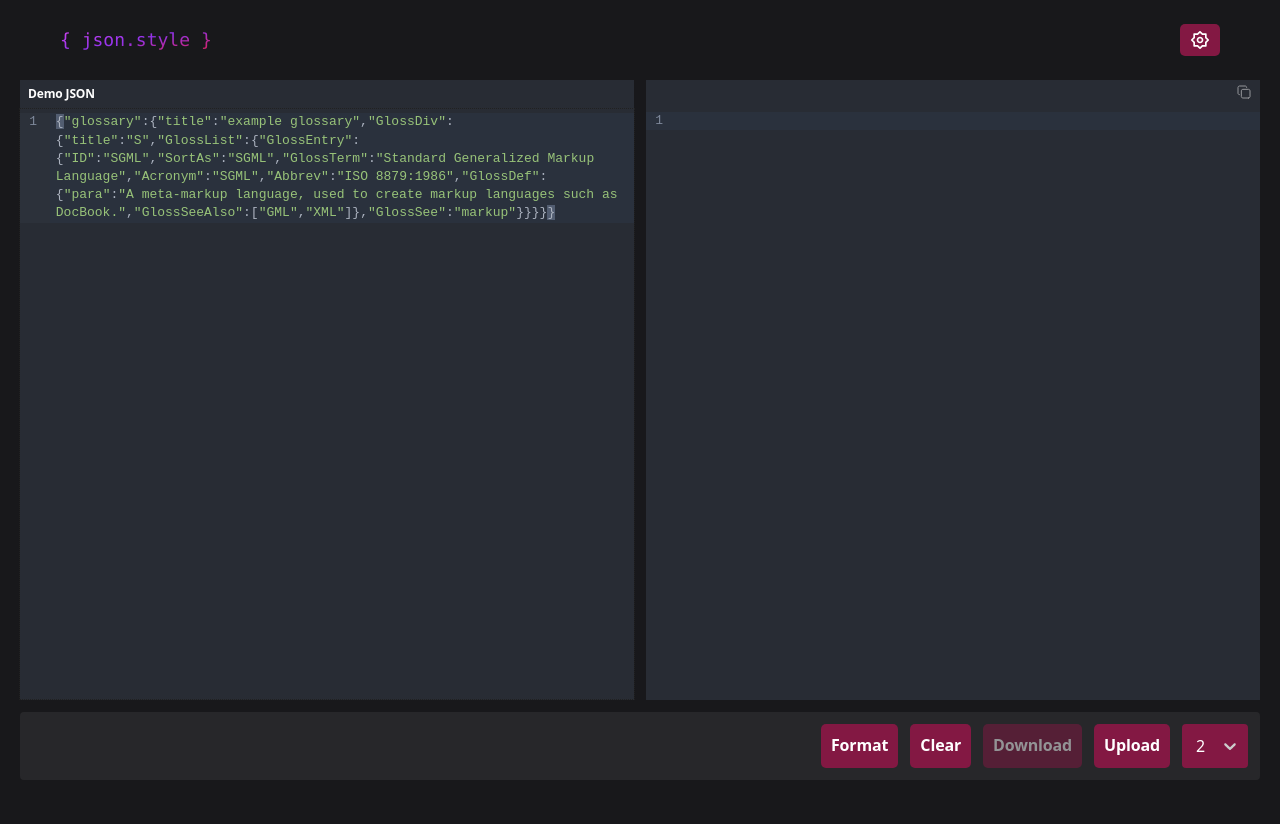
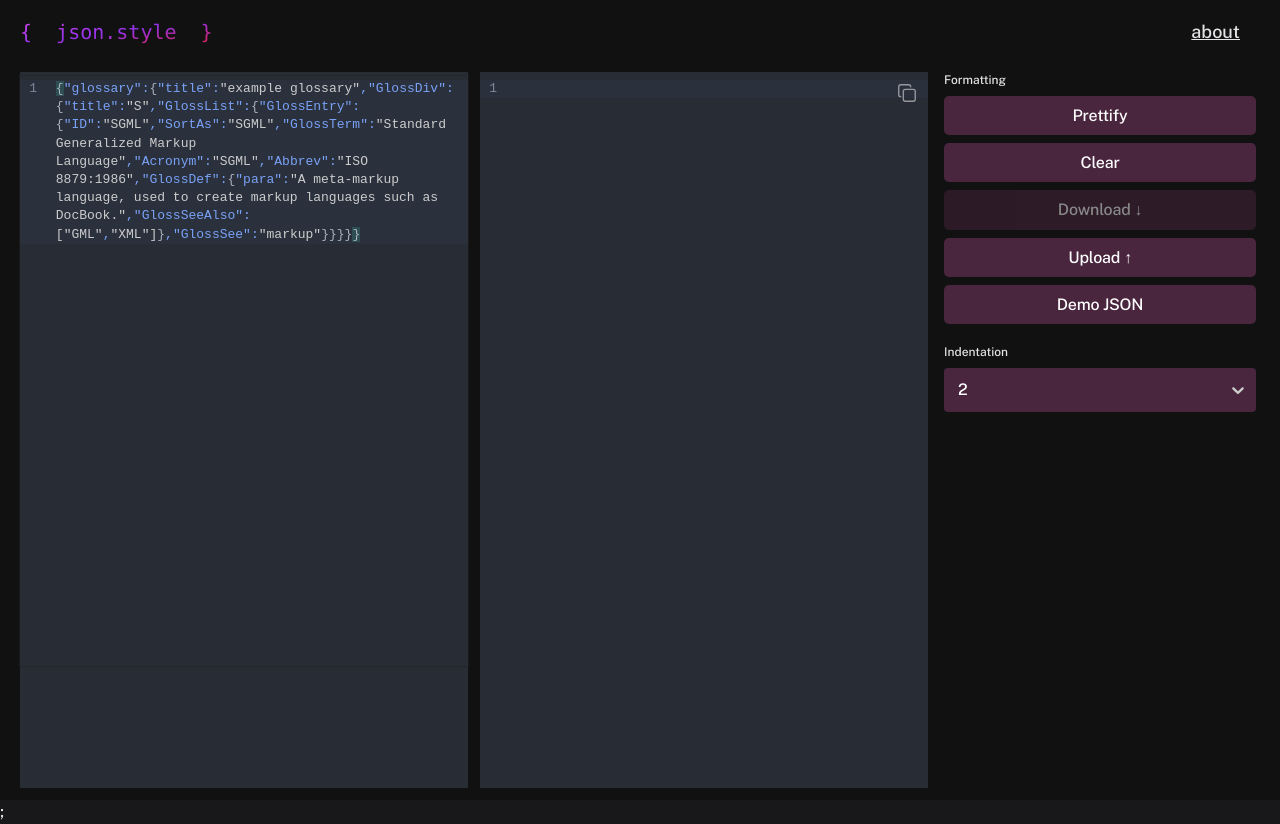
Before and after one commit to bytekrunch/json.style, a Next.js app: page / in a window 1280 px wide. Before the commit the page ends 800 px from the top, so only its background shows below. Built offline with nearby package versions, Linux system fonts and the light colour scheme.

Commit message:
Revamp UI in progress - testing fonts

```diff
--- a/components/Button.jsx
+++ b/components/Button.jsx
@@ -4,7 +4,7 @@ import classnames from "classnames";
 
 const Button = ({
   className = "",
-  style = "secondary",
+  style = "primary",
   size = "medium",
   onClick = () => {},
   disabled = false,
--- a/components/Header.jsx
+++ b/components/Header.jsx
@@ -6,16 +6,9 @@ const Header = () => {
   // const handleSettings = () => console.log("test")
 
   return (
-    <div className="flex flex-row items-center justify-between h-10 px-10 mb-5">
-      <p className="h-min font-mono text-lg bg-gradient-to-br from-fuchsia-500 via-purple-600 to-rose-600 inline-block text-transparent bg-clip-text">&#123; json.style &#125;</p>
-      <Button
-        size="medium"
-        style="secondary"
-        // onClick={handleSettings}
-        icon={Settings}
-        iconSize={20}
-        className="float-right align-top"
-      />
+    <div className="flex flex-row items-center justify-between h-10 pr-5 mb-5">
+      <p className="h-min text-xl font-mono bg-gradient-to-br from-fuchsia-500 via-purple-600 to-rose-600 inline-block text-transparent bg-clip-text">&#123; &nbsp;json.style&nbsp; &#125;</p>
+      <p className="underline text-lg">about</p>
     </div>
   );
 };
--- a/constants/theme.js
+++ b/constants/theme.js
@@ -4,19 +4,20 @@ export const CODE_EDITOR_THEME = {
   theme: "dark",
   settings: {
     background: "#282c34",
-    foreground: "#ffffff",
+    // foreground: "#F1FA8C",
+    foreground: "#7aa2f7",
     caret: "282c34",
     gutters: "#282c34",
-    selection: "black",
+    selection: "#000000",
+    selectionMatch: "#555555",
     lineHighlight: "#6699ff0b",
     gutterBackground: "#282c34",
     gutterForeground: "#7d8799",
   },
   styles: [
-    { tag: t.brace, color: "red" },
-    { tag: t.squareBracket, color: "#98c379" },
-    { tag: t.separator, color: "orange" },
-    { tag: t.bool, color: "blue" },
-    { tag: t.string, color: "#98c379" },
+    { tag: t.brace, color: "#ABB2BF" },
+    { tag: t.squareBracket, color: "#CCCCCC" },
+    { tag: t.separator, color: "ABB2BF" },
+    { tag: t.string, color: "#CCCCCC" },
   ],
 };
--- a/package.json
+++ b/package.json
@@ -9,8 +9,9 @@
     "lint": "next lint"
   },
   "dependencies": {
-    "@codemirror/lang-javascript": "^6.1.2",
+    "@codemirror/lang-json": "^6.0.1",
     "@lezer/highlight": "^1.1.3",
+    "@next/font": "^13.1.1",
     "@uiw/codemirror-themes": "^4.19.4",
     "@uiw/react-codemirror": "^4.19.4",
     "classnames": "^2.3.2",
--- a/pages/_app.js
+++ b/pages/_app.js
@@ -1,7 +1,17 @@
 import "../styles/application.scss";
+import { Public_Sans } from "@next/font/google"
+
+const publicSans = Public_Sans({
+  weight: "500",
+  style: "normal"
+})
 
 function MyApp({ Component, pageProps }) {
-  return <Component {...pageProps} />;
+  return (
+    <div className={publicSans.className}>
+      <Component {...pageProps} />;
+    </div>
+  )
 }
 
 export default MyApp;
--- a/pages/index.js
+++ b/pages/index.js
@@ -1,6 +1,6 @@
 import { useEffect, useState, useRef } from "react";
 import CodeMirror from "@uiw/react-codemirror";
-import { javascript } from "@codemirror/lang-javascript";
+import { json } from "@codemirror/lang-json";
 import { createTheme } from "@uiw/codemirror-themes";
 import { EditorView } from "@codemirror/view";
 import Head from "next/head";
@@ -27,7 +27,7 @@ export default function Home() {
   const hiddenFileInput = useRef(null);
   const selectRef = useRef(null);
 
-  let editorExtensions = [javascript({ jsx: true }), EditorView.lineWrapping];
+  let editorExtensions = [json(), EditorView.lineWrapping];
 
   const handleFormat = (indentationSpace = 2) => {
     try {
@@ -88,35 +88,30 @@ export default function Home() {
         <link rel="icon" href="/favicon.ico" />
       </Head>
 
-      <main className="h-screen flex flex-col justify-between bg-zinc-900 p-5">
+      <main className="h-screen flex flex-col justify-between bg-[#111111] p-3 px-5">
         <ToastContainer theme="dark" />
         <Header />
         <div className="space-y-3 grow flex flex-col">
-          <div className="flex grow space-x-3">
+          <div className="flex flex-1 relative grow space-x-3">
             <div className="w-full bg-[#282c34]">
-              <Button
-                size="small"
-                style="text"
-                label="Demo JSON"
-                onClick={handleDemoJson}
-              />
               <CodeMirror
                 autoFocus
                 height="590px"
-                theme="dark"
+                theme={createTheme(CODE_EDITOR_THEME)}
                 value={inputString}
                 extensions={editorExtensions}
                 onChange={(e) => setInputString(e)}
                 className="h-full mt-1"
               />
             </div>
-            <div className="w-full bg-[#282c34]">
+            <div className="w-full relative bg-[#282c34]">
               <Button
-                size="small"
+                size="medium"
                 style="text"
                 onClick={handleCopy}
                 icon={Copy}
-                className="float-right"
+                iconSize="22"
+                className="float-right absolute z-10 right-0 top-0"
                 disabled={outputString === ""}
               />
               <CodeMirror
@@ -125,25 +120,33 @@ export default function Home() {
                 editable={false}
                 value={outputString}
                 extensions={editorExtensions}
-                className="overflow-auto h-full mt-7"
+                className="overflow-auto absolute h-full mt-1 w-full"
               />
             </div>
-          </div>
-          <div className="flex justify-end bg-zinc-800 space-x-3 px-3 py-3 rounded">
+            <div className="flex flex-col min-w-80 w-80 justify-start space-y-2 px-1  rounded">
+              <label className="text-xs">Formatting</label>
+              <div className="flex flex-col space-y-2">
                 <Button
-              label="Format"
+                  label="Prettify"
                   onClick={() => handleFormat(selectRef.current.state.value.value)}
                 />
                 <Button label="Clear" onClick={handleClear} />
                 <Button
-              label="Download"
+                  label="Download ↓"
                   onClick={handleDownload}
                   disabled={outputString === ""}
                 />
                 <Button
                   onClick={() => hiddenFileInput.current.click()}
-              label="Upload"
+                  label="Upload ↑"
                 />
+                <Button
+                  onClick={handleDemoJson}
+                  label="Demo JSON"
+                />
+              </div>
+              <label className="text-xs pt-3">Indentation</label>
+              <div className="flex flex-col">
                 <input
                   type="file"
                   style={{ display: "none" }}
@@ -155,13 +158,15 @@ export default function Home() {
                   classNamePrefix="react-select"
                   onChange={(e) => handleFormat(e.value)}
                   className={"react-select__container"}
-              menuPlacement="top"
+                  menuPlacement="bottom"
                   options={INDENTATION_SPACE_OPTIONS}
                   defaultValue={DEFAULT_INDENTATION_SPACE}
                 />
               </div>
+
             </div>
-        {/* <Footer /> */}
+          </div>
+        </div>
       </main>
       <script data-goatcounter="https://json-style.goatcounter.com/count"
         async src="//gc.zgo.at/count.js"></script>
--- a/styles/abstracts/_variable.scss
+++ b/styles/abstracts/_variable.scss
@@ -1,12 +1,13 @@
 $white: #ffffff;
-$primary: #701a75;
+$primary: #49263E;
+$primary-hover: #3C0F3F;
 $secondary: #831843;
 $gray-400: #9ca3af;
 $gray-900: #111827;
 
 // Font Weight
 $font-sm: 14px;
-$font-semibold: 600;
+$font-semibold: 400;
 
 // Font Size
 $text-sm: 12px;
--- a/styles/components/_button.scss
+++ b/styles/components/_button.scss
@@ -1,7 +1,7 @@
 .button {
-  display: inline-flex;
+  // display: inline-flex;
   align-items: center;
-  font-size: $font-sm;
+  font-size: $text-sm;
   font-weight: $font-semibold;
   border-radius: $border-rounded-md;
   line-height: 1.2;
@@ -47,11 +47,11 @@
 
   &-medium {
     font-size: $text-base;
-    padding: 6px 10px;
+    padding: 10px 10px;
   }
 
   &-large {
     font-size: $text-base;
-    padding: 8px 12px;
+    padding: 12px 12px;
   }
 }
--- a/styles/components/_select.scss
+++ b/styles/components/_select.scss
@@ -11,7 +11,7 @@
   }
 
   .react-select__control {
-    background-color: $secondary;
+    background-color: $primary;
     border: none;
     color: white;
   }
@@ -30,14 +30,14 @@
   }
 
   .react-select__menu {
-    background-color: #b14b74b9;
+    background-color: #49263E;
 
     .react-select__option--is-focused {
-      background-color: #461629b9;
+      background-color: #612c41b9;
     }
 
     .react-select__option--is-selected {
-      background-color: #2e111db9;
+      background-color: #461629b9;
     }
   }
 }
```
Also changed, not shown: 1 other file (tests, documents, lock files or other folders). Lines whose indentation alone changed are shown as unchanged.
